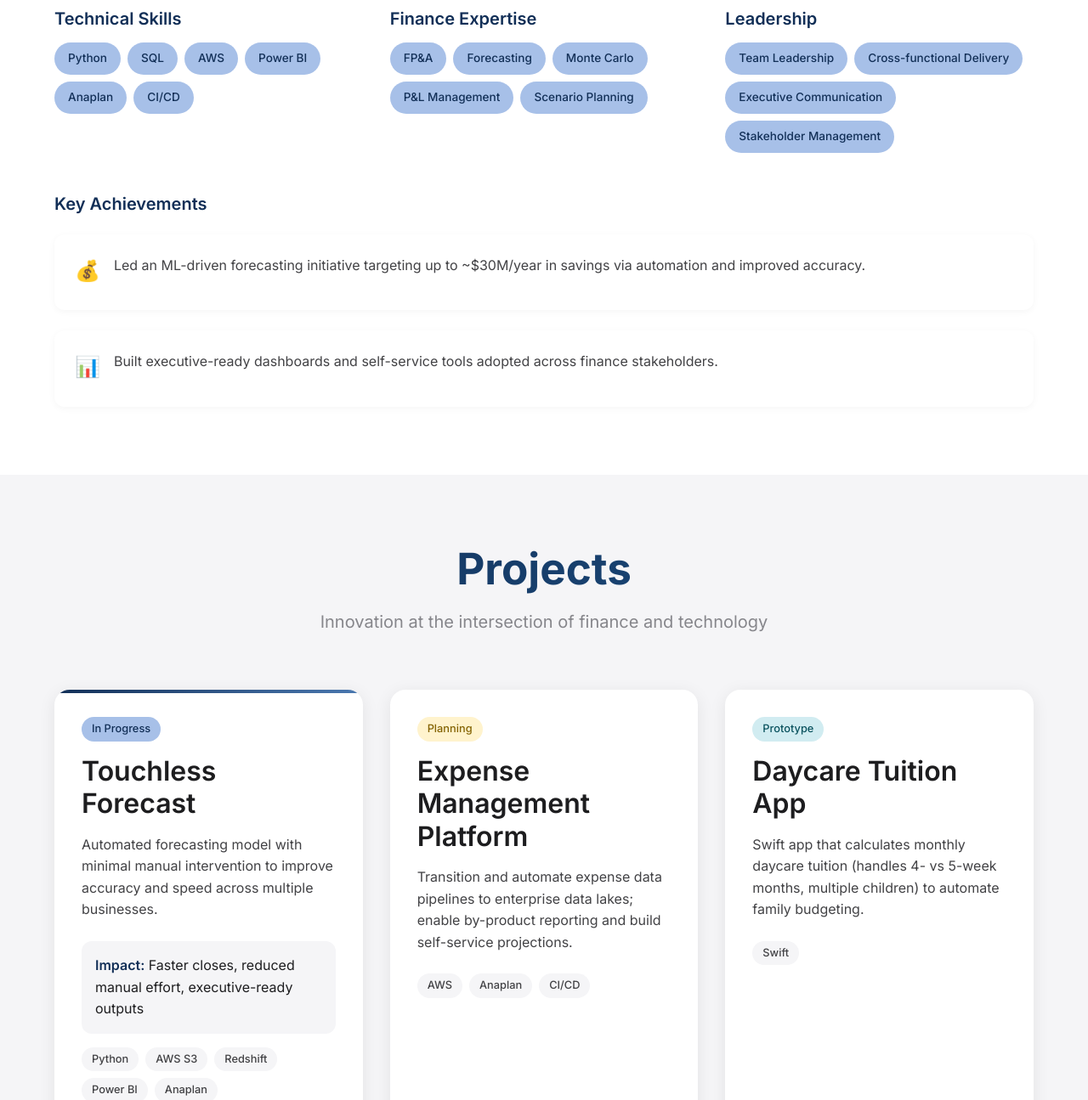
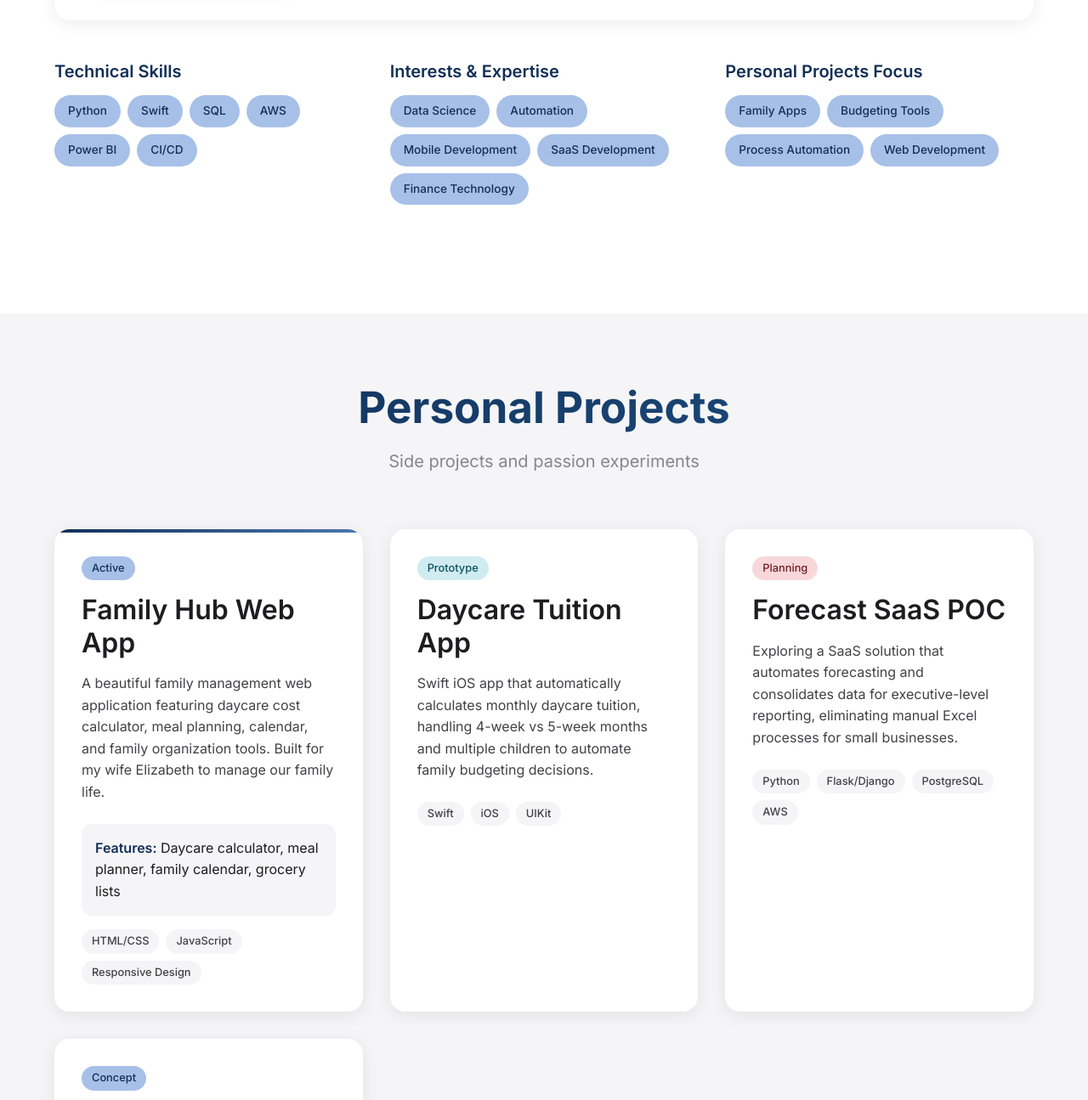
Before and after one commit to Grizzly27/AboutMe, a website: page index.html in a window 1280 px wide. Shown: the part 2112-3407 px from the top of the page at 85% size. Drawn offline with Linux system fonts and the light colour scheme.

Commit message:
Update portfolio: remove work details, focus on side projects, add real contact info

```diff
--- a/index.html
+++ b/index.html
@@ -151,23 +151,31 @@
     <section class="career" id="career">
         <div class="container">
             <div class="section-header">
-                <h2 class="section-title">Career</h2>
-                <p class="section-subtitle">Leading transformation in finance and technology</p>
+                <h2 class="section-title">Professional Experience</h2>
+                <p class="section-subtitle">Finance and technology leadership background</p>
             </div>
 
             <div class="career-current">
                 <div class="role-card">
                     <div class="role-header">
-                        <div class="company-logo">P</div>
+                        <div class="company-logo">💼</div>
                         <div class="role-info">
-                            <h3>FP&A Manager (FM Transformation)</h3>
-                            <p>Prudential Financial • Retirement & Insurance</p>
-                            <span class="role-type">Hybrid/Remote</span>
+                            <h3>Finance & Technology Leader</h3>
+                            <p>Fortune 500 Financial Services</p>
+                            <span class="role-type">View Full Details</span>
                         </div>
                     </div>
                     <p class="role-summary">
-                        Lead forecasting transformation with buy-in from CFO and business CFOs. Own strategy and delivery for automated forecasting across businesses, partnering with data, science, and visualization teams.
+                        For detailed information about my professional experience, including current role, achievements, and career progression, please visit my LinkedIn profile.
                     </p>
+                    <div class="linkedin-cta">
+                        <a href="https://www.linkedin.com/in/drewwhitlock/" class="btn btn-primary" target="_blank" rel="noopener">
+                            <svg width="20" height="20" viewBox="0 0 24 24" fill="currentColor" style="margin-right: 8px;">
+                                <path d="M20.447 20.452h-3.554v-5.569c0-1.328-.027-3.037-1.852-3.037-1.853 0-2.136 1.445-2.136 2.939v5.667H9.351V9h3.414v1.561h.046c.477-.9 1.637-1.85 3.37-1.85 3.601 0 4.267 2.37 4.267 5.455v6.286zM5.337 7.433a2.062 2.062 0 01-2.063-2.065 2.064 2.064 0 112.063 2.065zm1.782 13.019H3.555V9h3.564v11.452zM22.225 0H1.771C.792 0 0 .774 0 1.729v20.542C0 23.227.792 24 1.771 24h20.451C23.2 24 24 23.227 24 22.271V1.729C24 .774 23.2 0 22.222 0h.003z"/>
+                            </svg>
+                            View LinkedIn Profile
+                        </a>
+                    </div>
                 </div>
             </div>
 
@@ -176,44 +184,30 @@
                     <h4>Technical Skills</h4>
                     <div class="skills-grid">
                         <span class="skill-tag">Python</span>
+                        <span class="skill-tag">Swift</span>
                         <span class="skill-tag">SQL</span>
                         <span class="skill-tag">AWS</span>
                         <span class="skill-tag">Power BI</span>
-                        <span class="skill-tag">Anaplan</span>
                         <span class="skill-tag">CI/CD</span>
                     </div>
                 </div>
                 <div class="skills-category">
-                    <h4>Finance Expertise</h4>
+                    <h4>Interests & Expertise</h4>
                     <div class="skills-grid">
-                        <span class="skill-tag">FP&A</span>
-                        <span class="skill-tag">Forecasting</span>
-                        <span class="skill-tag">Monte Carlo</span>
-                        <span class="skill-tag">P&L Management</span>
-                        <span class="skill-tag">Scenario Planning</span>
+                        <span class="skill-tag">Data Science</span>
+                        <span class="skill-tag">Automation</span>
+                        <span class="skill-tag">Mobile Development</span>
+                        <span class="skill-tag">SaaS Development</span>
+                        <span class="skill-tag">Finance Technology</span>
                     </div>
                 </div>
                 <div class="skills-category">
-                    <h4>Leadership</h4>
+                    <h4>Personal Projects Focus</h4>
                     <div class="skills-grid">
-                        <span class="skill-tag">Team Leadership</span>
-                        <span class="skill-tag">Cross-functional Delivery</span>
-                        <span class="skill-tag">Executive Communication</span>
-                        <span class="skill-tag">Stakeholder Management</span>
-                    </div>
-                </div>
-            </div>
-
-            <div class="achievements">
-                <h4>Key Achievements</h4>
-                <div class="achievement-list">
-                    <div class="achievement-item">
-                        <div class="achievement-icon">💰</div>
-                        <p>Led an ML-driven forecasting initiative targeting up to ~$30M/year in savings via automation and improved accuracy.</p>
-                    </div>
-                    <div class="achievement-item">
-                        <div class="achievement-icon">📊</div>
-                        <p>Built executive-ready dashboards and self-service tools adopted across finance stakeholders.</p>
+                        <span class="skill-tag">Family Apps</span>
+                        <span class="skill-tag">Budgeting Tools</span>
+                        <span class="skill-tag">Process Automation</span>
+                        <span class="skill-tag">Web Development</span>
                     </div>
                 </div>
             </div>
@@ -224,54 +218,58 @@
     <section class="projects" id="projects">
         <div class="container">
             <div class="section-header">
-                <h2 class="section-title">Projects</h2>
-                <p class="section-subtitle">Innovation at the intersection of finance and technology</p>
+                <h2 class="section-title">Personal Projects</h2>
+                <p class="section-subtitle">Side projects and passion experiments</p>
             </div>
 
             <div class="projects-grid">
                 <div class="project-card featured">
-                    <div class="project-status">In Progress</div>
-                    <h3>Touchless Forecast</h3>
-                    <p>Automated forecasting model with minimal manual intervention to improve accuracy and speed across multiple businesses.</p>
+                    <div class="project-status">Active</div>
+                    <h3>Family Hub Web App</h3>
+                    <p>A beautiful family management web application featuring daycare cost calculator, meal planning, calendar, and family organization tools. Built for my wife Elizabeth to manage our family life.</p>
                     <div class="project-impact">
-                        <span class="impact-label">Impact:</span>
-                        <span>Faster closes, reduced manual effort, executive-ready outputs</span>
+                        <span class="impact-label">Features:</span>
+                        <span>Daycare calculator, meal planner, family calendar, grocery lists</span>
                     </div>
                     <div class="project-stack">
-                        <span class="stack-tag">Python</span>
-                        <span class="stack-tag">AWS S3</span>
-                        <span class="stack-tag">Redshift</span>
-                        <span class="stack-tag">Power BI</span>
-                        <span class="stack-tag">Anaplan</span>
-                    </div>
-                </div>
-
-                <div class="project-card">
-                    <div class="project-status planning">Planning</div>
-                    <h3>Expense Management Platform</h3>
-                    <p>Transition and automate expense data pipelines to enterprise data lakes; enable by-product reporting and build self-service projections.</p>
-                    <div class="project-stack">
-                        <span class="stack-tag">AWS</span>
-                        <span class="stack-tag">Anaplan</span>
-                        <span class="stack-tag">CI/CD</span>
+                        <span class="stack-tag">HTML/CSS</span>
+                        <span class="stack-tag">JavaScript</span>
+                        <span class="stack-tag">Responsive Design</span>
                     </div>
                 </div>
 
                 <div class="project-card">
                     <div class="project-status prototype">Prototype</div>
                     <h3>Daycare Tuition App</h3>
-                    <p>Swift app that calculates monthly daycare tuition (handles 4- vs 5-week months, multiple children) to automate family budgeting.</p>
+                    <p>Swift iOS app that automatically calculates monthly daycare tuition, handling 4-week vs 5-week months and multiple children to automate family budgeting decisions.</p>
                     <div class="project-stack">
                         <span class="stack-tag">Swift</span>
+                        <span class="stack-tag">iOS</span>
+                        <span class="stack-tag">UIKit</span>
                     </div>
                 </div>
 
                 <div class="project-card">
-                    <div class="project-status exploration">Exploration</div>
+                    <div class="project-status exploration">Planning</div>
                     <h3>Forecast SaaS POC</h3>
-                    <p>Exploring a SaaS that automates forecasting and consolidates data for exec-level reporting without manual Excel steps.</p>
-                    <div class="project-note">
-                        <em>Mindful of current employer conflict of interest; exploring alternative SaaS domains.</em>
+                    <p>Exploring a SaaS solution that automates forecasting and consolidates data for executive-level reporting, eliminating manual Excel processes for small businesses.</p>
+                    <div class="project-stack">
+                        <span class="stack-tag">Python</span>
+                        <span class="stack-tag">Flask/Django</span>
+                        <span class="stack-tag">PostgreSQL</span>
+                        <span class="stack-tag">AWS</span>
+                    </div>
+                </div>
+
+                <div class="project-card">
+                    <div class="project-status">Concept</div>
+                    <h3>Hockey Analytics Dashboard</h3>
+                    <p>Personal project combining my love for hockey with data science. Building analytics tools for game statistics, player performance tracking, and referee management.</p>
+                    <div class="project-stack">
+                        <span class="stack-tag">Python</span>
+                        <span class="stack-tag">Pandas</span>
+                        <span class="stack-tag">Streamlit</span>
+                        <span class="stack-tag">Sports Data</span>
                     </div>
                 </div>
             </div>
@@ -321,7 +319,7 @@
         <div class="container">
             <div class="section-header">
                 <h2 class="section-title">Let's Connect</h2>
-                <p class="section-subtitle">Open to opportunities in finance technology leadership</p>
+                <p class="section-subtitle">Always interested in connecting with fellow builders and creators</p>
             </div>
 
             <div class="contact-content">
@@ -329,19 +327,19 @@
                     <div class="contact-card">
                         <h4>Currently Open To</h4>
                         <ul class="opportunity-list">
-                            <li>Director / VP in Finance & Technology</li>
-                            <li>Corporate Finance & FP&A leadership</li>
-                            <li>Select roles in M&A, Private Equity, and Portfolio Management</li>
+                            <li>Interesting side project collaborations</li>
+                            <li>Finance technology consulting opportunities</li>
+                            <li>Speaking engagements on automation and data science</li>
                         </ul>
                     </div>
 
                     <div class="speaking-topics">
                         <h4>Speaking Topics</h4>
                         <ul class="topics-list">
-                            <li>Automating FP&A with modern data stacks</li>
-                            <li>Bringing data science into forecasting</li>
-                            <li>Building CI/CD for financial data</li>
-                            <li>Metrics that matter: accuracy, time-to-insight, and productivity lift</li>
+                            <li>Building personal productivity tools</li>
+                            <li>Finance automation for families and small businesses</li>
+                            <li>Getting started with data science side projects</li>
+                            <li>Balancing professional work with personal projects</li>
                         </ul>
                     </div>
                 </div>
@@ -370,24 +368,19 @@
             </div>
 
             <div class="social-links">
-                <a href="mailto:you@yourdomain.com" class="social-link email" aria-label="Email">
+                <a href="mailto:drew.whitlock04@gmail.com" class="social-link email" aria-label="Email">
                     <svg width="24" height="24" viewBox="0 0 24 24" fill="currentColor">
                         <path d="M20 4H4c-1.1 0-1.99.9-1.99 2L2 18c0 1.1.89 2 2 2h16c1.1 0 2-.9 2-2V6c0-1.1-.9-2-2-2zm0 4l-8 5-8-5V6l8 5 8-5v2z"/>
                     </svg>
                 </a>
-                <a href="https://www.linkedin.com/in/your-handle" class="social-link linkedin" aria-label="LinkedIn">
+                <a href="https://www.linkedin.com/in/drewwhitlock/" class="social-link linkedin" aria-label="LinkedIn" target="_blank" rel="noopener">
                     <svg width="24" height="24" viewBox="0 0 24 24" fill="currentColor">
                         <path d="M20.447 20.452h-3.554v-5.569c0-1.328-.027-3.037-1.852-3.037-1.853 0-2.136 1.445-2.136 2.939v5.667H9.351V9h3.414v1.561h.046c.477-.9 1.637-1.85 3.37-1.85 3.601 0 4.267 2.37 4.267 5.455v6.286zM5.337 7.433a2.062 2.062 0 01-2.063-2.065 2.064 2.064 0 112.063 2.065zm1.782 13.019H3.555V9h3.564v11.452zM22.225 0H1.771C.792 0 0 .774 0 1.729v20.542C0 23.227.792 24 1.771 24h20.451C23.2 24 24 23.227 24 22.271V1.729C24 .774 23.2 0 22.222 0h.003z"/>
                     </svg>
                 </a>
-                <a href="https://github.com/your-handle" class="social-link github" aria-label="GitHub">
+                <a href="https://github.com/Grizzly27" class="social-link github" aria-label="GitHub" target="_blank" rel="noopener">
                     <svg width="24" height="24" viewBox="0 0 24 24" fill="currentColor">
                         <path d="M12 0c-6.626 0-12 5.373-12 12 0 5.302 3.438 9.8 8.207 11.387.599.111.793-.261.793-.577v-2.234c-3.338.726-4.033-1.416-4.033-1.416-.546-1.387-1.333-1.756-1.333-1.756-1.089-.745.083-.729.083-.729 1.205.084 1.839 1.237 1.839 1.237 1.07 1.834 2.807 1.304 3.492.997.107-.775.418-1.305.762-1.604-2.665-.305-5.467-1.334-5.467-5.931 0-1.311.469-2.381 1.236-3.221-.124-.303-.535-1.524.117-3.176 0 0 1.008-.322 3.301 1.23.957-.266 1.983-.399 3.003-.404 1.02.005 2.047.138 3.006.404 2.291-1.552 3.297-1.23 3.297-1.23.653 1.653.242 2.874.118 3.176.77.84 1.235 1.911 1.235 3.221 0 4.609-2.807 5.624-5.479 5.921.43.372.823 1.102.823 2.222v3.293c0 .319.192.694.801.576 4.765-1.589 8.199-6.086 8.199-11.386 0-6.627-5.373-12-12-12z"/>
-                    </svg>
-                </a>
-                <a href="https://x.com/your-handle" class="social-link twitter" aria-label="Twitter">
-                    <svg width="24" height="24" viewBox="0 0 24 24" fill="currentColor">
-                        <path d="M23.953 4.57a10 10 0 01-2.825.775 4.958 4.958 0 002.163-2.723c-.951.555-2.005.959-3.127 1.184a4.92 4.92 0 00-8.384 4.482C7.69 8.095 4.067 6.13 1.64 3.162a4.822 4.822 0 00-.666 2.475c0 1.71.87 3.213 2.188 4.096a4.904 4.904 0 01-2.228-.616v.06a4.923 4.923 0 003.946 4.827 4.996 4.996 0 01-2.212.085 4.936 4.936 0 004.604 3.417 9.867 9.867 0 01-6.102 2.105c-.39 0-.779-.023-1.17-.067a13.995 13.995 0 007.557 2.209c9.053 0 13.998-7.496 13.998-13.985 0-.21 0-.42-.015-.63A9.935 9.935 0 0024 4.59z"/>
                     </svg>
                 </a>
             </div>
```
Also changed, not shown: CUSTOMIZE.md (+3 -4 lines), css/main.css (+10 -0 lines).
